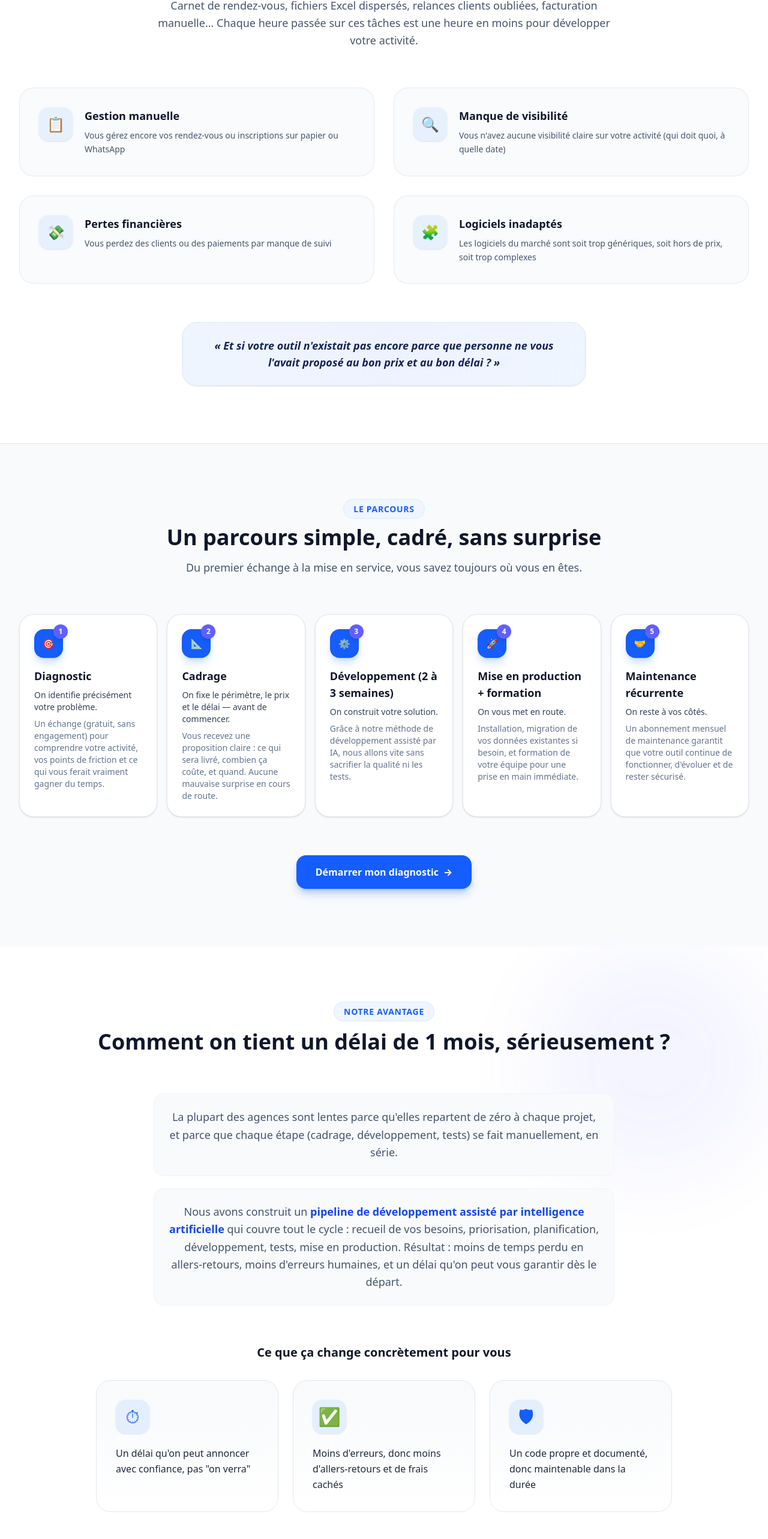
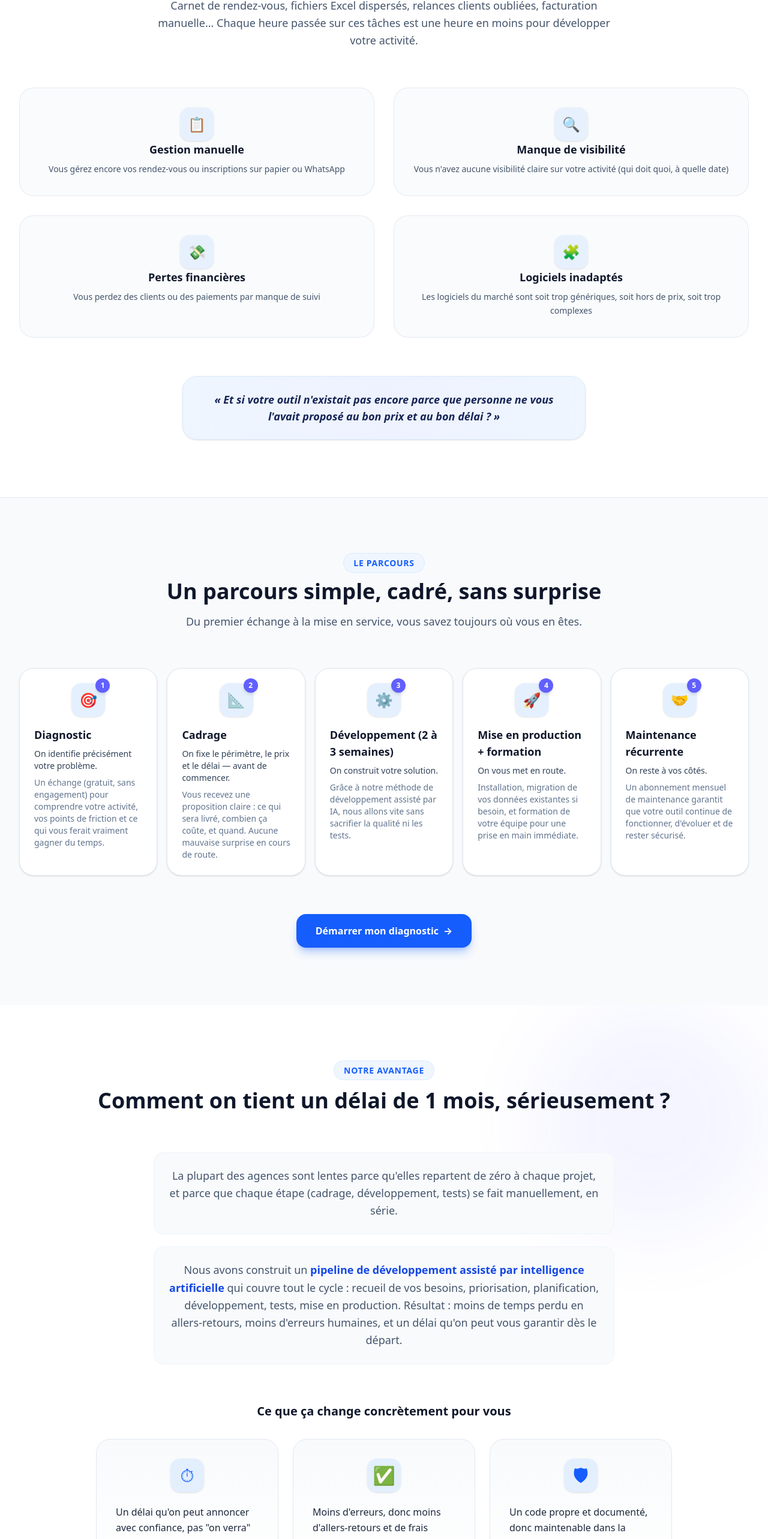
Before and after one commit to amarkarimmed-art/Micro-Solu, a Next.js app in the folder frontend/: page / in a window 1280 px wide. Shown: the part 1213-3779 px from the top of the page at 60% size. Built offline with nearby package versions, Linux system fonts and the light colour scheme.

Commit message:
fix: center all icons across landing page sections

```diff
--- a/frontend/src/components/landing/ProblemSection.tsx
+++ b/frontend/src/components/landing/ProblemSection.tsx
@@ -25,7 +25,7 @@ export function ProblemSection() {
           {symptoms.map((item, i) => (
             <div
               key={i}
-              className="group flex gap-5 p-8 rounded-3xl bg-slate-50/80 border border-slate-200/80 backdrop-blur-sm card-hover hover:border-blue-500/40 hover:bg-white active:scale-[0.98] transition-all duration-300"
+              className="group flex flex-col items-center text-center p-8 rounded-3xl bg-slate-50/80 border border-slate-200/80 backdrop-blur-sm card-hover hover:border-blue-500/40 hover:bg-white active:scale-[0.98] transition-all duration-300"
             >
               <div className="w-14 h-14 rounded-2xl bg-blue-100/60 text-blue-600 flex items-center justify-center text-2xl shrink-0 group-hover:scale-110 group-hover:bg-blue-600 group-hover:text-white transition-all duration-300 shadow-sm">
                 {item.icon}
--- a/frontend/src/components/landing/ProcessSection.tsx
+++ b/frontend/src/components/landing/ProcessSection.tsx
@@ -58,8 +58,8 @@ export function ProcessSection() {
               key={i}
               className="group p-6 bg-white rounded-3xl border border-slate-200 shadow-sm card-hover hover:border-blue-400/40 active:scale-[0.97] flex flex-col transition-all duration-300"
             >
-              <div className="relative inline-flex self-start mb-4">
-                <div className="w-12 h-12 rounded-2xl bg-blue-600 text-white font-bold flex items-center justify-center shadow-lg shadow-blue-500/25 group-hover:scale-110 group-hover:rotate-6 transition-all duration-300">
+              <div className="relative inline-flex self-center mb-4">
+                <div className="w-14 h-14 rounded-2xl bg-blue-100/70 text-blue-600 flex items-center justify-center text-2xl group-hover:scale-110 group-hover:bg-blue-600 group-hover:text-white transition-all duration-300 shadow-sm">
                   {step.icon}
                 </div>
                 <span className="absolute -top-2 -right-2 w-6 h-6 rounded-full bg-indigo-500 text-white text-xs font-bold flex items-center justify-center shadow-md">
--- a/frontend/src/components/landing/SolutionsSection.tsx
+++ b/frontend/src/components/landing/SolutionsSection.tsx
@@ -29,7 +29,7 @@ export function SolutionsSection() {
               className="group relative p-8 rounded-3xl bg-white border border-slate-200 overflow-hidden card-hover hover:-translate-y-2 hover:border-blue-400/50 hover:shadow-2xl hover:shadow-blue-500/10 active:scale-[0.97]"
             >
               <div className="absolute top-0 right-0 w-40 h-40 bg-blue-500/5 rounded-full blur-2xl opacity-0 group-hover:opacity-100 transition-opacity duration-500" />
-              <div className="w-16 h-16 rounded-2xl bg-blue-100/60 text-blue-600 flex items-center justify-center text-3xl mb-6 group-hover:scale-110 group-hover:bg-blue-600 group-hover:text-white transition-all duration-300 shadow-sm">
+              <div className="w-16 h-16 rounded-2xl bg-blue-100/60 text-blue-600 flex items-center justify-center text-3xl mb-6 mx-auto group-hover:scale-110 group-hover:bg-blue-600 group-hover:text-white transition-all duration-300 shadow-sm">
                 {s.icon}
               </div>
               <h3 className="text-xl font-bold text-slate-900 mb-3 group-hover:text-blue-700 transition-colors">{s.title}</h3>
--- a/frontend/src/components/landing/SubsidiesSection.tsx
+++ b/frontend/src/components/landing/SubsidiesSection.tsx
@@ -32,7 +32,7 @@ export function SubsidiesSection() {
               key={i}
               className="group p-6 rounded-3xl bg-white/10 border border-white/15 backdrop-blur-md card-hover hover:border-emerald-400/40 active:scale-[0.96]"
             >
-              <div className="w-12 h-12 rounded-2xl bg-emerald-400/20 text-emerald-300 flex items-center justify-center text-2xl mb-4 group-hover:scale-110 group-hover:bg-emerald-400 group-hover:text-blue-950 transition-all duration-300">
+              <div className="w-12 h-12 rounded-2xl bg-emerald-400/20 text-emerald-300 flex items-center justify-center text-2xl mb-4 mx-auto group-hover:scale-110 group-hover:bg-emerald-400 group-hover:text-blue-950 transition-all duration-300">
                 {b.icon}
               </div>
               <h3 className="font-bold mb-1 text-white">{b.title}</h3>
--- a/frontend/src/components/landing/ValuePropSection.tsx
+++ b/frontend/src/components/landing/ValuePropSection.tsx
@@ -34,7 +34,7 @@ export function ValuePropSection() {
               key={i}
               className="group p-8 rounded-3xl bg-gradient-to-b from-slate-50 to-white border border-slate-200 card-hover hover:border-blue-400/40 hover:shadow-xl hover:shadow-blue-500/5 active:scale-[0.98]"
             >
-              <div className="w-14 h-14 rounded-2xl bg-blue-100/70 text-blue-600 flex items-center justify-center text-3xl mb-5 group-hover:scale-110 group-hover:bg-blue-600 group-hover:text-white transition-all duration-300 shadow-sm">
+              <div className="w-14 h-14 rounded-2xl bg-blue-100/70 text-blue-600 flex items-center justify-center text-3xl mb-5 mx-auto group-hover:scale-110 group-hover:bg-blue-600 group-hover:text-white transition-all duration-300 shadow-sm">
                 {b.icon}
               </div>
               <p className="font-medium text-slate-800 leading-relaxed">{b.text}</p>
--- a/frontend/src/components/landing/WhyUsSection.tsx
+++ b/frontend/src/components/landing/WhyUsSection.tsx
@@ -37,7 +37,7 @@ export function WhyUsSection() {
           {points.map((p, i) => (
             <div
               key={i}
-              className="group flex gap-5 p-8 rounded-3xl bg-slate-50/80 border border-slate-200/80 card-hover hover:border-blue-400/50 hover:bg-white hover:shadow-xl hover:shadow-blue-500/5 active:scale-[0.98] transition-all duration-300"
+              className="group flex flex-col items-center text-center p-8 rounded-3xl bg-slate-50/80 border border-slate-200/80 card-hover hover:border-blue-400/50 hover:bg-white hover:shadow-xl hover:shadow-blue-500/5 active:scale-[0.98] transition-all duration-300"
             >
               <div className="w-14 h-14 rounded-2xl bg-blue-100/70 text-blue-600 flex items-center justify-center text-2xl shrink-0 group-hover:scale-110 group-hover:-rotate-6 group-hover:bg-blue-600 group-hover:text-white transition-all duration-300 shadow-sm">
                 {p.icon}
```
